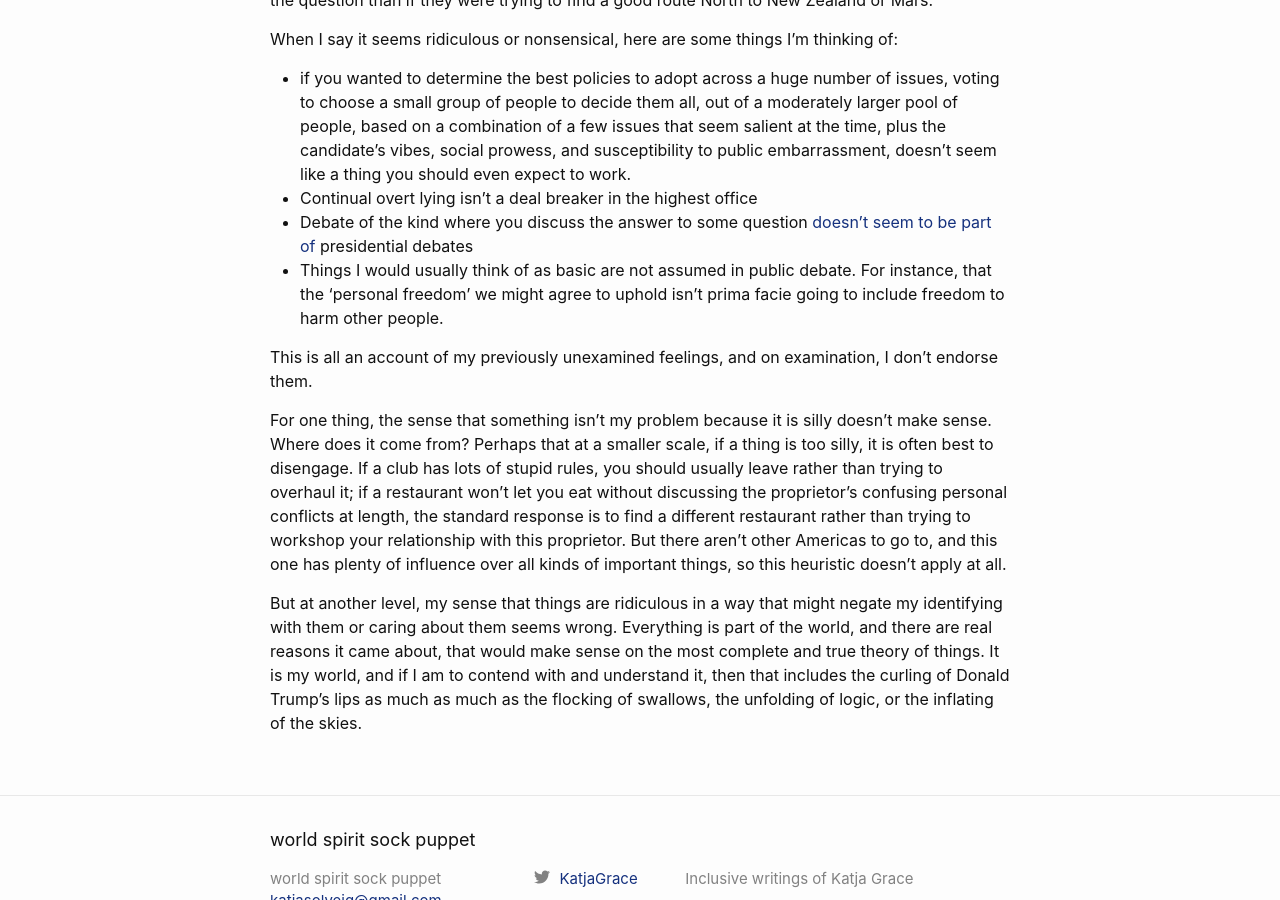
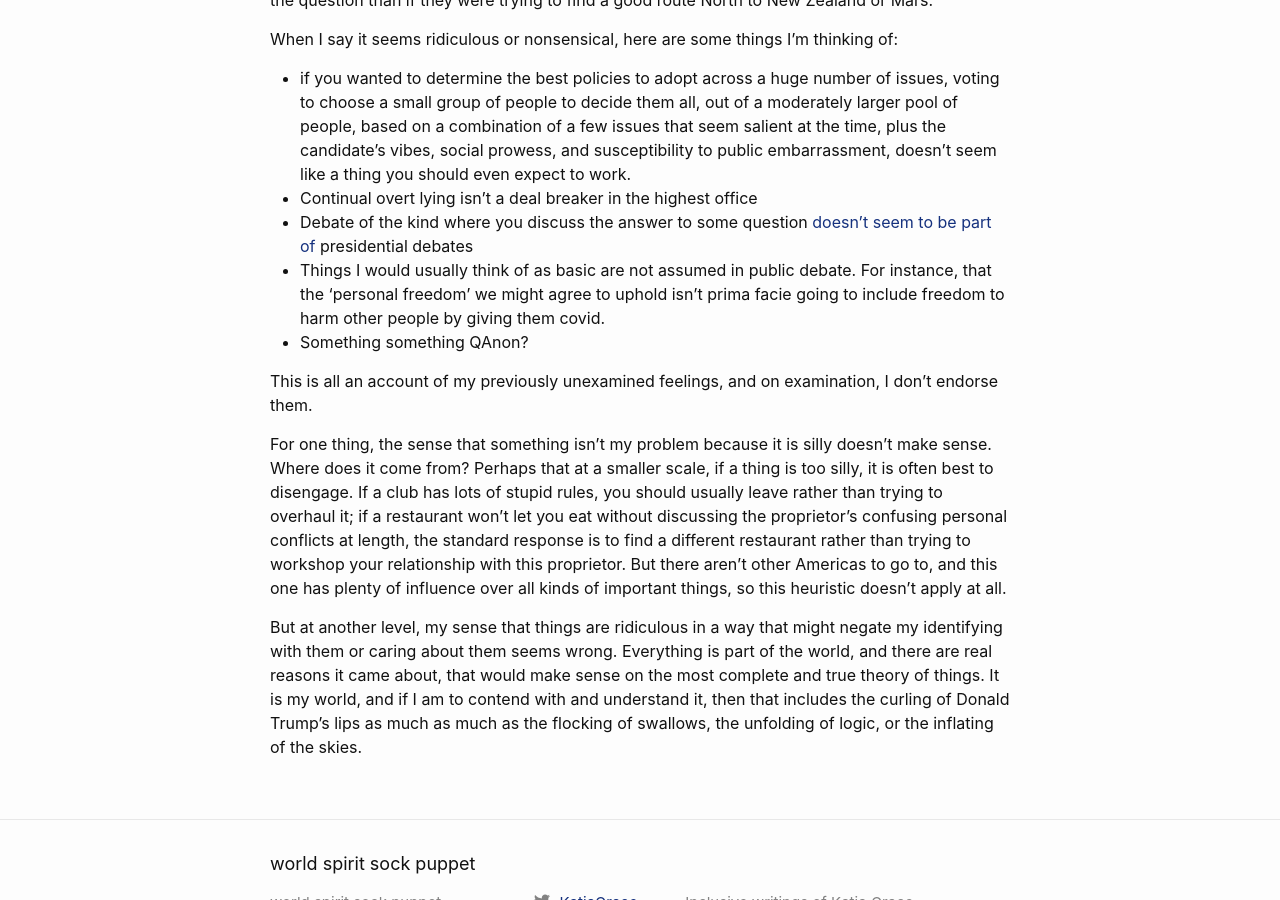
Before and after one commit to katjagrace/katjagrace.github.io, a Jekyll site: the page built from _posts/2020-10-20-american-politics.md, in a window 1280 px wide and 900 px high, scrolled down 668 px. Built offline with Jekyll 4.4.1, drawn with Linux system fonts in a browser that asks for light colours.

Commit message:
please fix american politics

```diff
--- a/_posts/2020-10-20-american-politics.md
+++ b/_posts/2020-10-20-american-politics.md
@@ -4,7 +4,6 @@ title: "American Politics"
 date: 2020-10-20 00:02:26 -0700
 tags: politics worldlypositions psychology
 ---
-
 The other day I had a dentist appointment, and as an alternative to focusing on whether or not it was currently unpleasant, I tried to become interested in American politics.
 
 It's not that American politics fails to be attention-grabbing. But a casserole falling on the floor is attention grabbing, and I wouldn't say that I'm interested in falling casseroles. I do read about the political situation, but like a casserole-fall viewer, mostly with curiosity and responsive dismay, not with real intellectual engagement or fertile thinking. Why?
@@ -19,7 +18,8 @@ When I say it seems ridiculous or nonsensical, here are some things I'm thinking
 - if you wanted to determine the best policies to adopt across a huge number of issues, voting to choose a small group of people to decide them all, out of a moderately larger pool of people, based on a combination of a few issues that seem salient at the time, plus the candidate's vibes, social prowess, and susceptibility to public embarrassment, doesn't seem like a thing you should even expect to work.
 - Continual overt lying isn't a deal breaker in the highest office
 - Debate of the kind where you discuss the answer to some question [doesn't seem to be part of](/2020-10-08-punishment-for-forgotten-norms.md) presidential debates
-- Things I would usually think of as basic are not assumed in public debate. For instance, that the 'personal freedom' we might agree to uphold isn't prima facie going to include freedom to harm other people.
+- Things I would usually think of as basic are not assumed in public debate. For instance, that the 'personal freedom' we might agree to uphold isn't prima facie going to include freedom to harm other people by giving them covid.
+- Something something QAnon?
 
 This is all an account of my previously unexamined feelings, and on examination, I don't endorse them.
 
```
